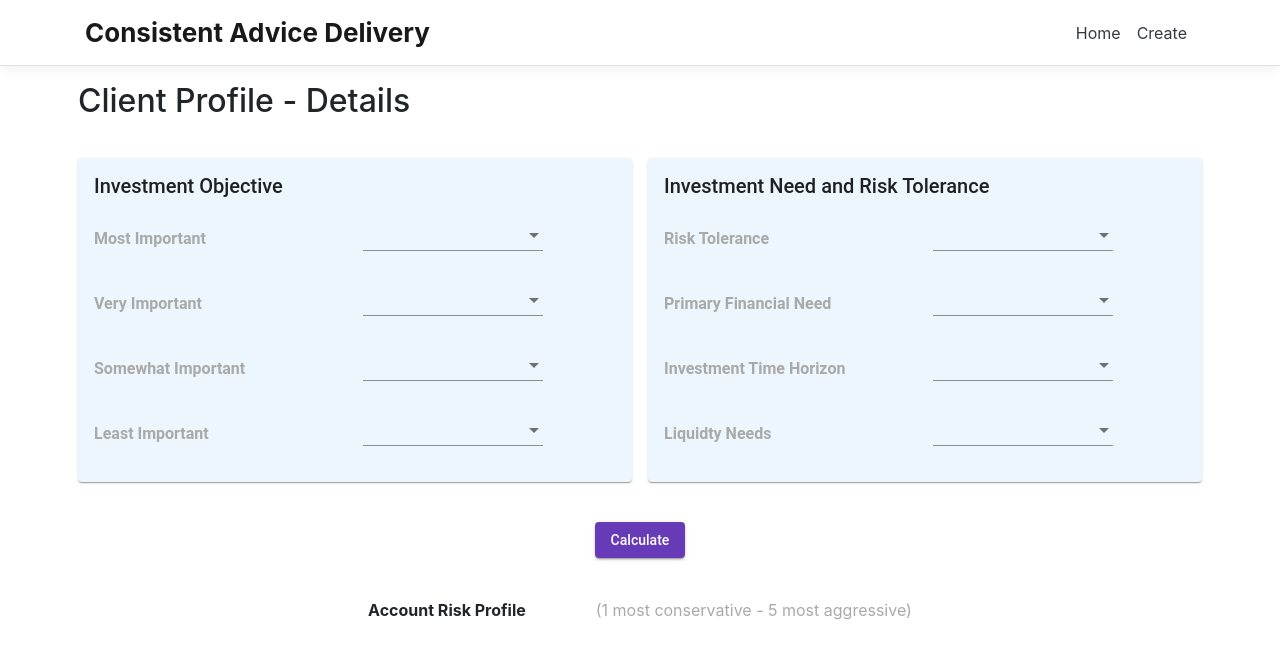
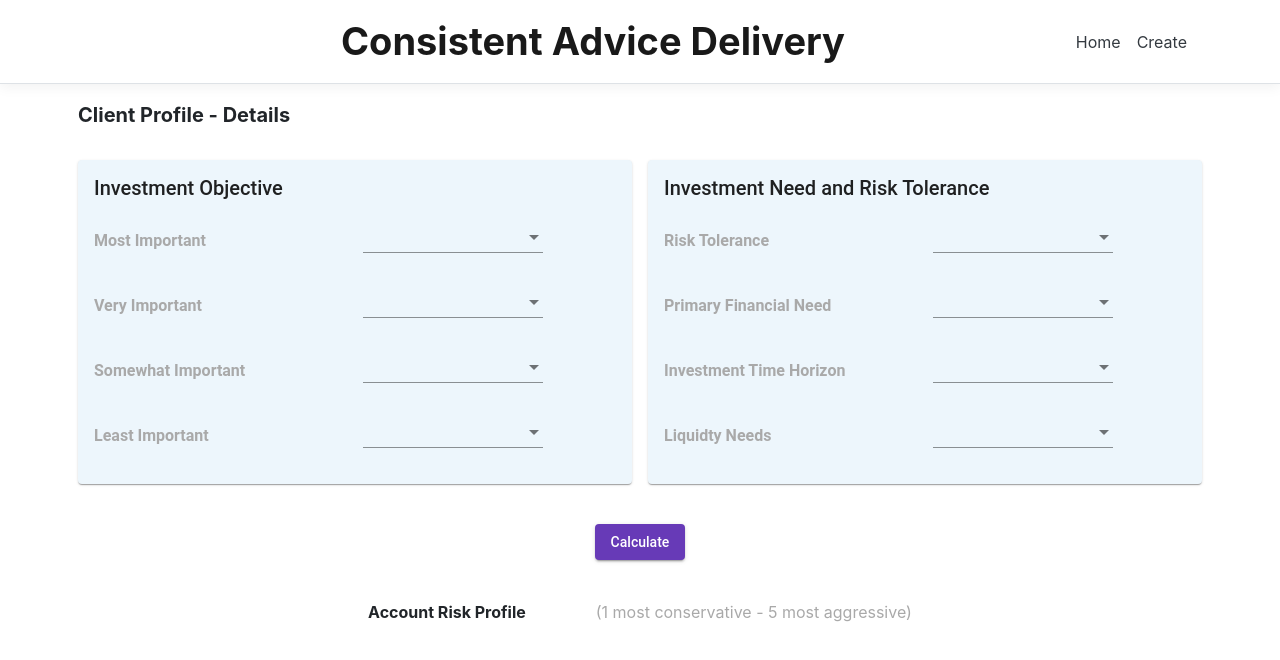
Before and after one commit to ashishsinha14/cadcodethon, an Angular app in the folder ClientApp/: page / in a window 1280 px wide. Shown: the top 660 px of the page. Built offline with nearby package versions, Linux system fonts and the light colour scheme.

Commit message:
Header Changes

```diff
--- a/ClientApp/src/app/nav-menu/nav-menu.component.css
+++ b/ClientApp/src/app/nav-menu/nav-menu.component.css
@@ -2,8 +2,9 @@ a.navbar-brand {
   white-space: normal;
   text-align: center;
   word-break: break-all;
-  font-size: 26px;
+  font-size: 38px;
   font-weight: bold;
+  margin-left: 20vw;
 }
 
 html {
--- a/ClientApp/src/app/riskprofile/riskprofile.component.html
+++ b/ClientApp/src/app/riskprofile/riskprofile.component.html
@@ -1,6 +1,6 @@
 <div style="margin-left:70px; margin-right:70px">
     <mat-spinner [diameter]="30" *ngIf="showSpinner"></mat-spinner>
-    <h2>Client Profile - Details</h2>
+    <span style="font-size: 20px;" class="B">Client Profile - Details</span>
     <div class="row" style="padding-top: 30px;">
 
 
```
